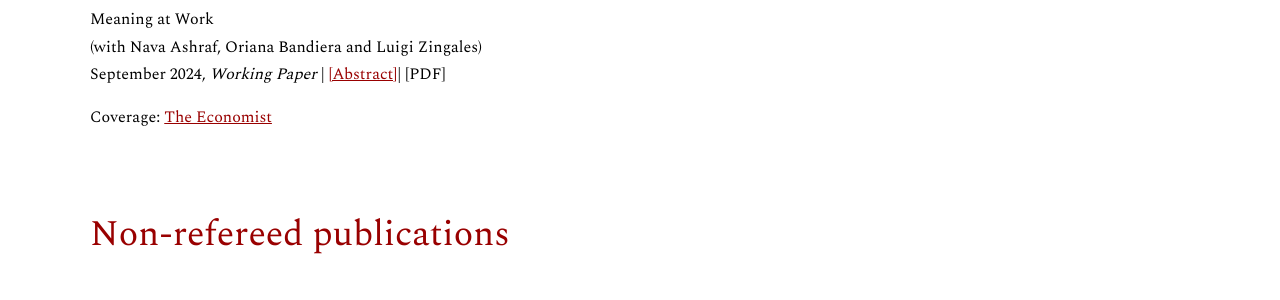
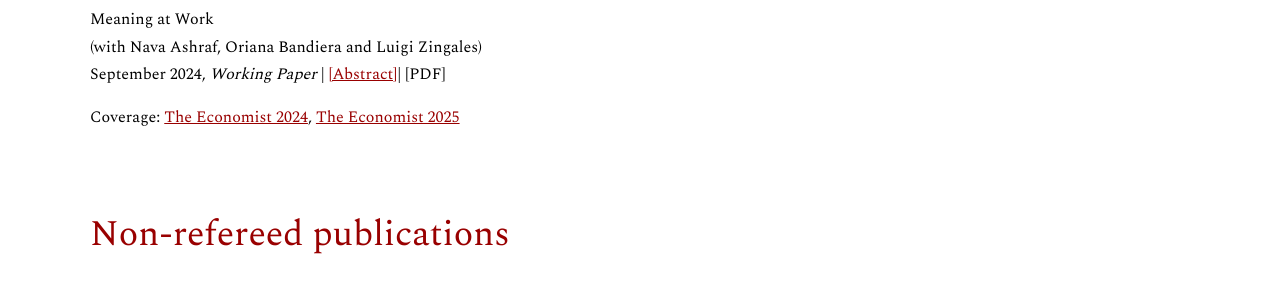
Before and after one commit to virginiaminni/virginiaminni.github.io, a Jekyll site: the page built from research.md, in a window 1280 px wide. Shown: the part 1088-1388 px from the top of the page. Built offline with Jekyll 4.4.1, drawn with Linux system fonts in a browser that asks for light colours.

Commit message:
Update research.md

```diff
--- a/research.md
+++ b/research.md
@@ -53,7 +53,7 @@ Meaning at Work <br>
 September 2024, *Working Paper* | <a href="#" class="toggle-abstract" data-target="abstract-4" style="text-decoration: underline; color: #990000;">[Abstract]</a>| [PDF]
 
 Coverage:
-<a href="https://www.economist.com/business/2024/12/05/how-to-inspire-people" target="_blank" rel="noopener noreferrer">The Economist</a>
+<a href="https://www.economist.com/business/2024/12/05/how-to-inspire-people" target="_blank" rel="noopener noreferrer">The Economist 2024</a>, <a href="https://www.economist.com/business/2025/02/13/how-to-get-people-to-resign" target="_blank" rel="noopener noreferrer">The Economist 2025</a>
 
 
 <div id="abstract-4" style="display: none; margin-top: 10px;">
```
